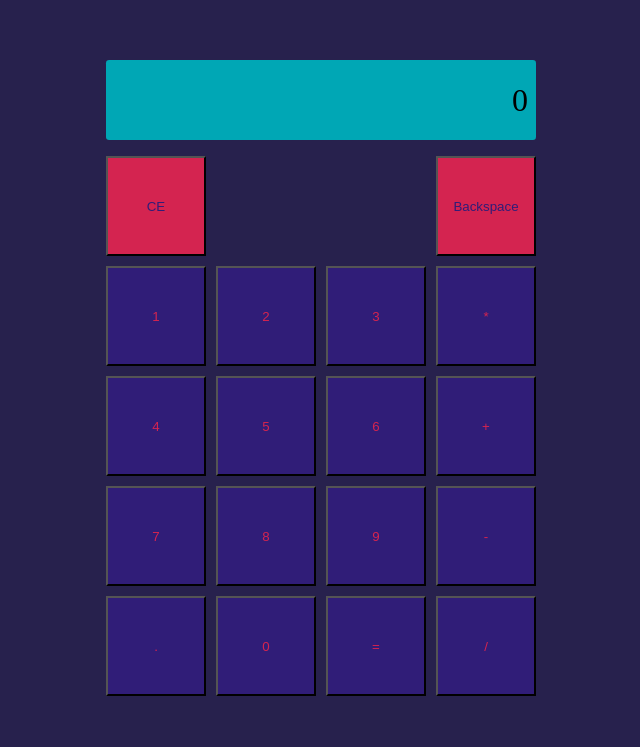
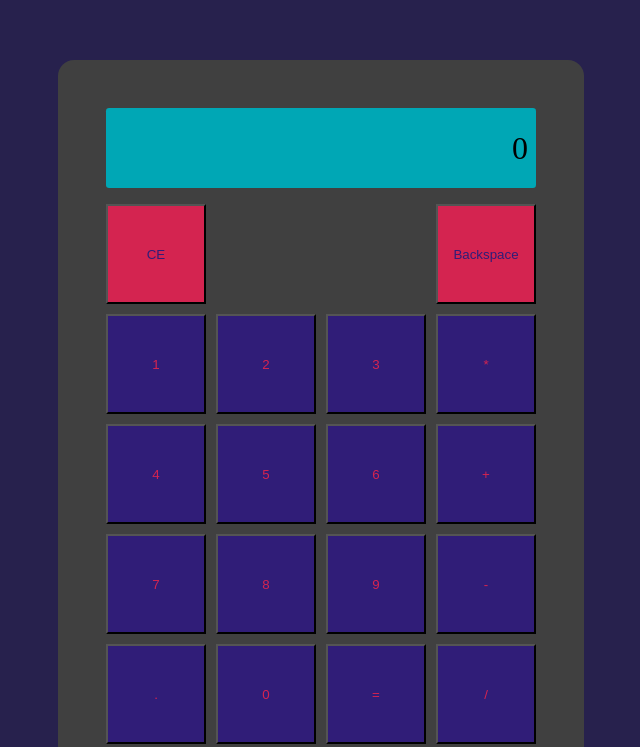
Before and after one commit to jwrigl/Calculator, a plain HTML site: page index.html in a window 1280 px wide. Shown: the part 204-951 px from the top of the page, without its empty margins (319-959 px from the left). Drawn offline with Linux system fonts and the light colour scheme.

Commit message:
Add calculatorContainer CSS

```diff
--- a/index.html
+++ b/index.html
@@ -11,7 +11,7 @@
 
     </div>
     <div id="mainContainer">
-        <div id="calculatorBody" >
+        <div id="calculatorContainer" >
             <div id="outputContainer">
 
             </div>
--- a/styles.css
+++ b/styles.css
@@ -42,3 +42,9 @@ body {
     background-color: #00A7B5;
     justify-content: center;
 }
+
+#calculatorContainer {
+    background-color: #404040;
+    border-radius: 1rem;
+    padding: 3rem;
+}
```
